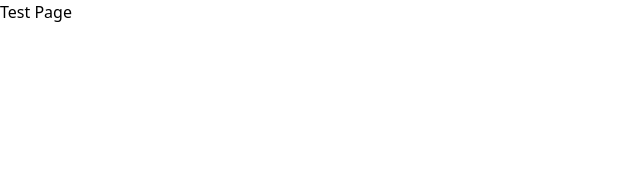
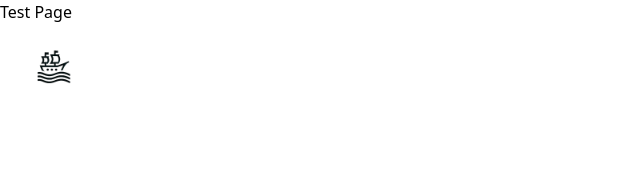
Before and after one commit to Arash-Nozarinejad/shipping-website-static, a Next.js app: page /test in a window 1280 px wide. Shown: the top 174 px of the page, without its empty margins (0-640 px from the left). Built offline with nearby package versions, Linux system fonts and the light colour scheme.

Commit message:
updated navbarLogo.tsx to have a default class. changed navbarLogo css file and added the logo to test page for testing

```diff
--- a/src/app/test/page.tsx
+++ b/src/app/test/page.tsx
@@ -1,3 +1,16 @@
+import NavbarLogo from "@/components/navbar/NavbarLogo";
+import navbarLogoData from "@/../public/navbarLogoData.json";
+import styles from "@/styles/NavbarLogo.module.css";
+
 export default function TestPage() {
-    return <h1>Test Page</h1>;
-  }
+  return (
+    <div>
+      <h1>Test Page</h1>
+      <NavbarLogo
+        imageUrl={navbarLogoData.imageUrl}
+        homeUrl={navbarLogoData.homeUrl}
+        logoClass={styles.logoClass}
+      />
+    </div>
+  )
+}
--- a/src/components/navbar/NavbarLogo.tsx
+++ b/src/components/navbar/NavbarLogo.tsx
@@ -2,11 +2,22 @@ import { NavbarLogoPropType } from "@/types";
 import Image from "next/image";
 import Link from "next/link";
 import React from "react";
+import styles from "@/styles/NavbarLogo.module.css";
 
-const NavbarLogo: React.FC<NavbarLogoPropType> = ({ imageUrl, homeUrl, logoClass, width = 100, height = 100 }) => {
+const NavbarLogo: React.FC<NavbarLogoPropType> = ({
+    imageUrl,
+    homeUrl,
+    logoClass = styles.logoClass,
+    width = 100,
+    height = 100 }) => {
     return (
         <Link href={homeUrl}>
-            <Image src={imageUrl} className={logoClass} alt="Logo" width={width} height={height} />
+            <Image
+            src={imageUrl}
+            className={logoClass}
+            alt="Logo"
+            width={width}
+            height={height} />
         </Link>
     );
 };
--- a/src/styles/NavbarLogo.module.css
+++ b/src/styles/NavbarLogo.module.css
@@ -1,3 +1,3 @@
 .logoClass {
-    @apply flex items-center justify-between p-4 bg-gray-200;
+    @apply flex items-center justify-between;
 }
```
